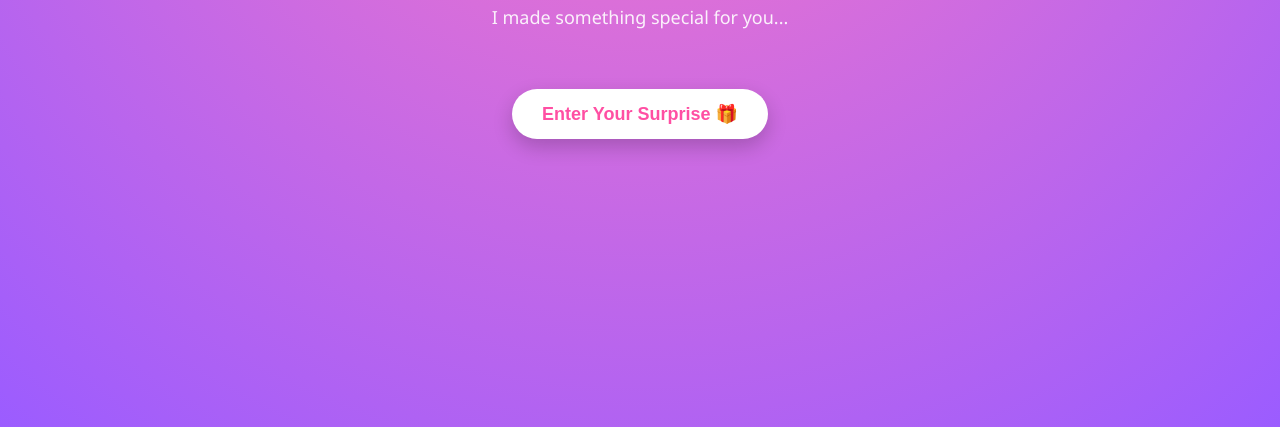
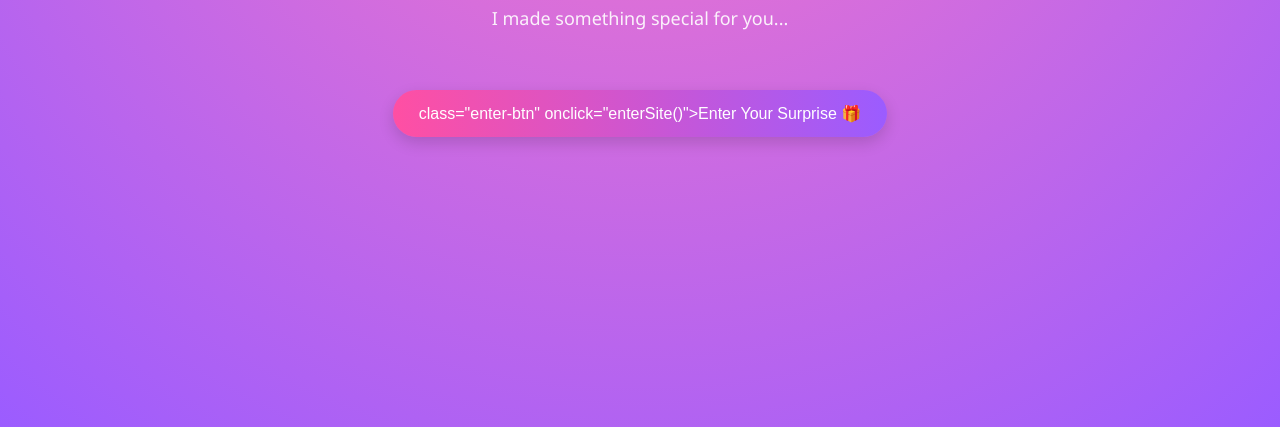
Before and after one commit to madhuri41/sana_project, a plain HTML site: page index.html in a window 1280 px wide. Shown: the part 372-799 px from the top of the page. Drawn offline with Linux system fonts and the light colour scheme.

Commit message:
index.html

```diff
--- a/index.html
+++ b/index.html
@@ -8,7 +8,7 @@
 <body><!-- Intro Screen --><div id="intro">
 <h1>Happy Birthday 🎂</h1>
 <p>I made something special for you...</p>
-<button class="enter-btn" onclick="enterSite()">Enter Your Surprise 🎁</button>
+<button> class="enter-btn" onclick="enterSite()">Enter Your Surprise 🎁</button>
 </div><audio id="music" loop>
 <source src="dheema.mpeg" type="audio/mpeg">
 </audio><div class="feed"><div class="header">
```
